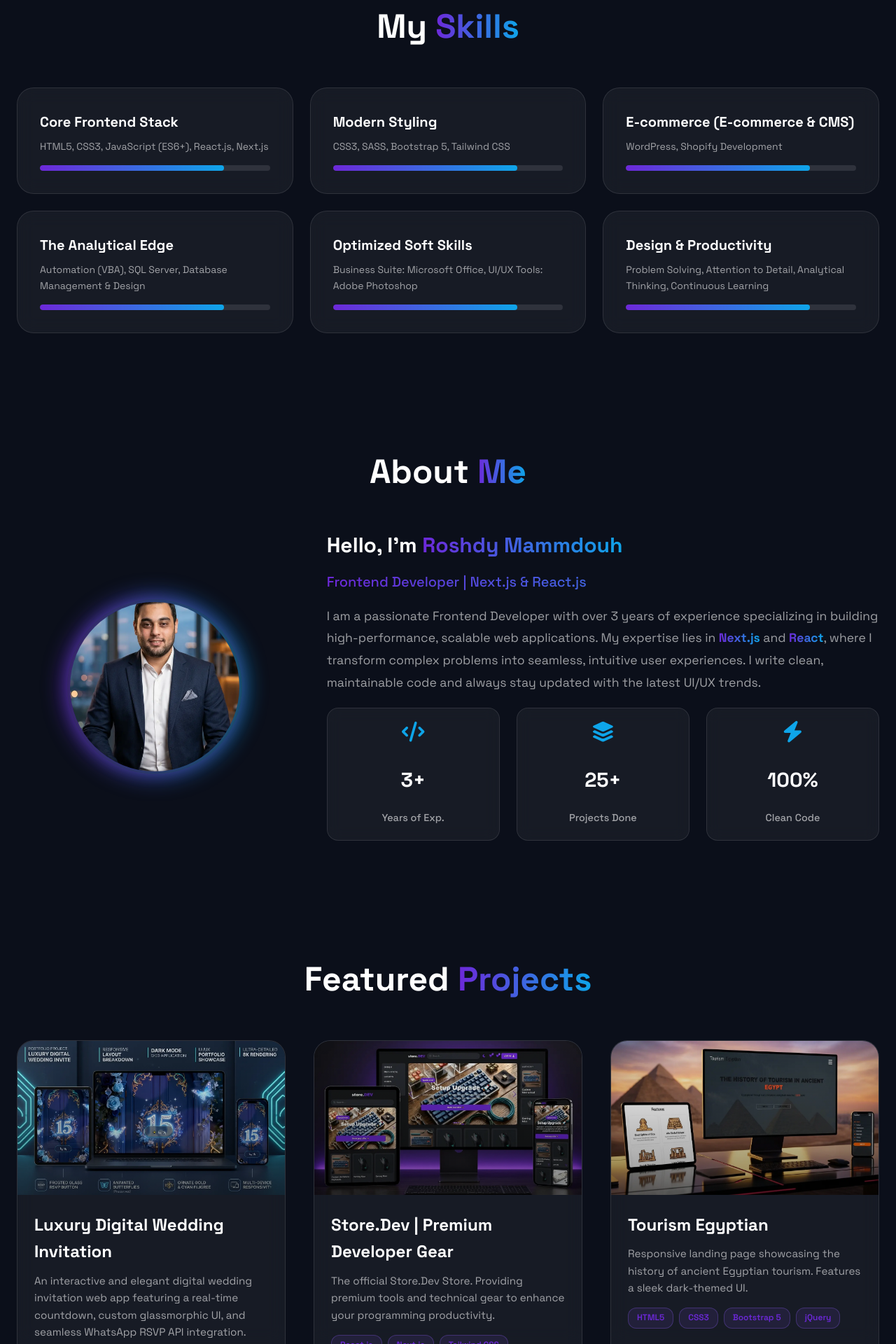
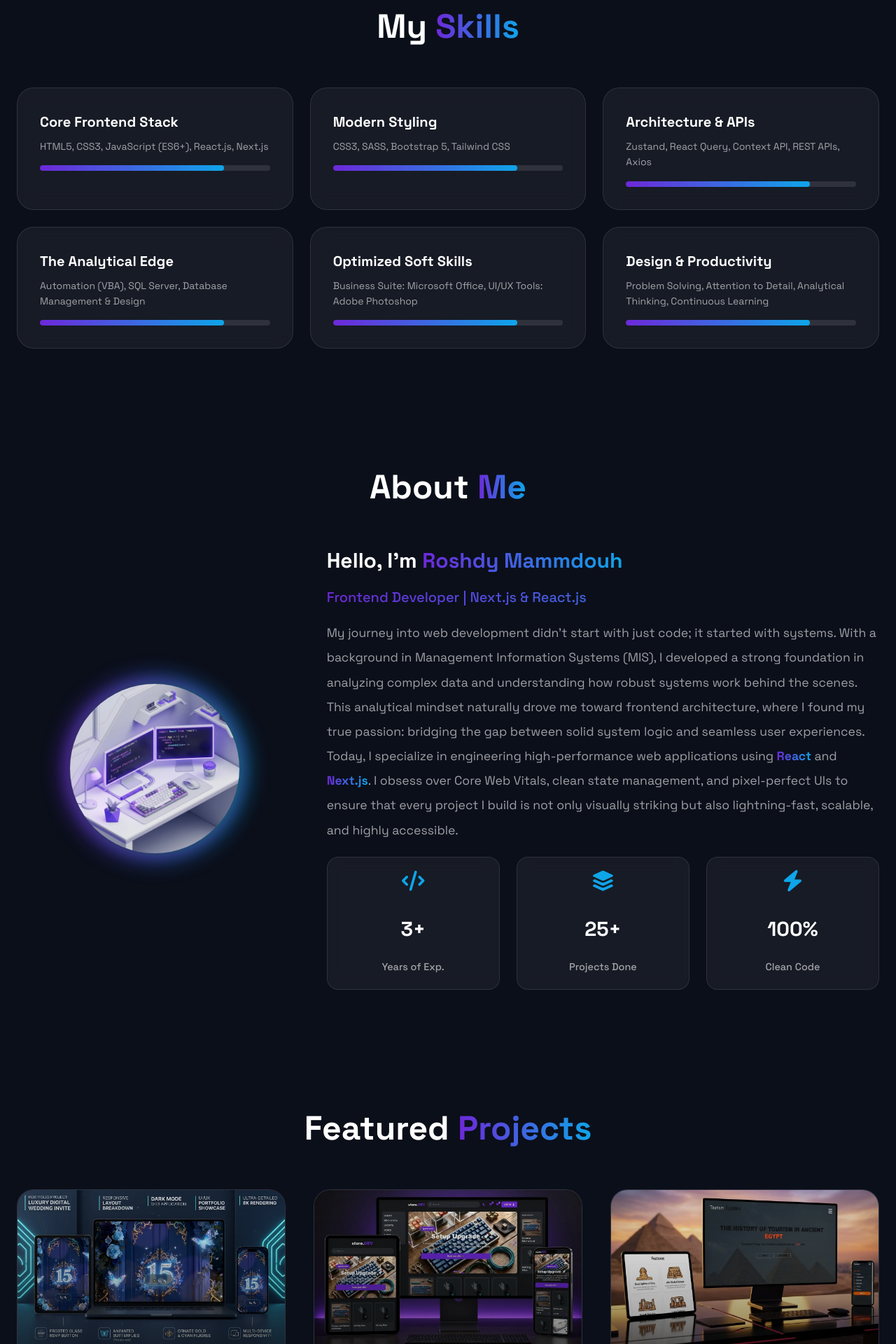
Before and after one commit to Roshdy0/portfolio, a Next.js app: page / in a window 1280 px wide. Shown: the part 880-2800 px from the top of the page at 70% size. Built offline with nearby package versions, Linux system fonts and the light colour scheme.

Commit message:
30/90/2026 05:00

```diff
--- a/app/component/About/About.tsx
+++ b/app/component/About/About.tsx
@@ -14,7 +14,7 @@ const About = () => {
 					<div className="about-image-wrapper lg:w-1/3 flex justify-center">
 						<div className="avatar-container">
 							<Image
-								src="/images/my-image.webp"
+								src="/images/About.webp"
 								alt="Roshdy_Mammdouh_Frontend_React_NextJS"
 								placeholder="blur"
 								blurDataURL="data:..."
@@ -33,9 +33,13 @@ const About = () => {
 						<h4 className="text-xl gradient-text font-medium">Frontend Developer | Next.js & React.js</h4>
 
 						<p className="bio-text">
-							I am a passionate Frontend Developer with over 3 years of experience specializing in building high-performance, scalable web applications. My expertise lies in{" "}
-							<strong className="gradient-text">Next.js</strong> and <strong className="gradient-text">React</strong>, where I transform complex problems into seamless, intuitive user
-							experiences. I write clean, maintainable code and always stay updated with the latest UI/UX trends.
+							My journey into web development didn't start with just code; it started with systems. With a background in Management Information Systems (MIS), I developed a strong
+							foundation in analyzing complex data and understanding how robust systems work behind the scenes. This analytical mindset naturally drove me toward frontend architecture,
+							where I found my true passion: bridging the gap between solid system logic and seamless user experiences.
+							<br />
+							Today, I specialize in engineering high-performance web applications using <strong className="gradient-text">React</strong> and{" "}
+							<strong className="gradient-text">Next.js</strong>. I obsess over Core Web Vitals, clean state management, and pixel-perfect UIs to ensure that every project I build is not
+							only visually striking but also lightning-fast, scalable, and highly accessible.
 						</p>
 
 						<div className="stats-grid grid grid-cols-1 sm:grid-cols-3 gap-6">
--- a/app/component/About/about.css
+++ b/app/component/About/about.css
@@ -74,10 +74,10 @@
 }
 
 .bio-text {
+	line-height: 2;
+	font-size: 1.1rem;
+	margin-bottom: 20px;
 	color: var(--text-muted);
-	font-size: 1.1rem;
-	line-height: 1.8;
-	margin-bottom: 20px;
 }
 
 .stat-card {
--- a/app/component/Contact/contact.css
+++ b/app/component/Contact/contact.css
@@ -1,8 +1,7 @@
 .contact {
 	background-color: var(--bg-main);
-}
 
-.contact .card {
+	.card {
 		gap: 20px;
 		display: flex;
 		padding: 20px;
@@ -12,50 +11,49 @@
 		align-items: center;
 		background: var(--bg-card);
 		border: 1px solid var(--glass-border);
-}
 
-.contact .card:hover {
+		&:hover {
 			border-color: var(--neon-blue);
 			transform: translateX(10px);
 		}
 
-.contact .card .info-icon {
+		.info-icon {
 			font-size: 1.5rem;
 			color: var(--neon-purple);
 		}
 
-.contact .card h4 {
+		h4 {
 			color: var(--text-main);
 			font-weight: 700;
 		}
 
-.contact .card p {
+		p {
 			color: var(--text-muted);
 		}
+	}
+}
 
-/* Social Buttons */
 .social-btn {
 	width: 50px;
 	height: 50px;
+	display: flex;
+	transition: 0.3s;
+	border-radius: 50%;
+	align-items: center;
+	text-decoration: none;
+	justify-content: center;
+	color: var(--neon-purple);
 	background: var(--bg-card);
 	border: 1px solid var(--glass-border);
-	border-radius: 50%;
-	display: flex;
-	align-items: center;
-	justify-content: center;
-	color: var(--text-main);
-	transition: 0.3s;
-	text-decoration: none;
+
+	&:hover {
+		color: white;
+		transform: translateY(-5px);
+		box-shadow: var(--purple-glow);
+		background: var(--main-gradient);
+	}
 }
 
-.social-btn:hover {
-	background: var(--main-gradient);
-	color: white;
-	box-shadow: var(--purple-glow);
-	transform: translateY(-5px);
-}
-
-/* Form Styling */
 .contact-form {
 	background: var(--bg-card);
 	padding: 40px;
--- a/app/component/Projects/Projects.tsx
+++ b/app/component/Projects/Projects.tsx
@@ -41,7 +41,7 @@ const Projects = () => {
 			tech: ["HTML5", "CSS3", "jQuery", "Owl Carousel"],
 		},
 		{
-			title: "pro admin dashboard",
+			title: "Pro Admin Dashboard",
 			description: "Professional Admin Dashboard featuring a modern Glassmorphism UI and interactive Chart.js analytics. Built with clean HTML5/CSS3 architecture, fully responsive.",
 			image: "/images/Projects/Dashboard.webp",
 			github: "https://github.com/Roshdy0/pro-admin-dashboard",
--- a/app/component/Projects/projects.css
+++ b/app/component/Projects/projects.css
@@ -44,7 +44,7 @@
 .img-overlay {
 	position: absolute;
 	inset: 0;
-    background: linear-gradient(to bottom, transparent, rgba(0,0,0,0.7));
+	background: linear-gradient(to bottom, transparent, rgba(0, 0, 0, 0.7));
 	z-index: 1;
 	opacity: 0.6;
 }
@@ -96,9 +96,9 @@
 }
 
 .project-content p {
+	line-height: 1.2;
+	font-size: 1.2rem;
 	color: var(--text-muted);
-    font-size: 0.95rem;
-    line-height: 1.6;
 }
 
 .tech-tags {
--- a/app/component/Skills/Skills.tsx
+++ b/app/component/Skills/Skills.tsx
@@ -6,7 +6,7 @@ const Skills = () => {
 	const skills = [
 		{ name: "Core Frontend Stack", level: "Advanced", lan: "HTML5, CSS3, JavaScript (ES6+), React.js, Next.js" },
 		{ name: "Modern Styling", level: "Advanced", lan: "CSS3, SASS, Bootstrap 5, Tailwind CSS" },
-		{ name: "E-commerce (E-commerce & CMS)", level: "Intermediate", lan: "WordPress, Shopify Development" },
+		{ name: "Architecture & APIs", level: "Intermediate", lan: "Zustand, React Query, Context API, REST APIs, Axios" },
 		{ name: "The Analytical Edge", level: "Advanced", lan: "Automation (VBA), SQL Server, Database Management & Design" },
 		{ name: "Optimized Soft Skills", level: "Advanced", lan: "Business Suite: Microsoft Office, UI/UX Tools: Adobe Photoshop" },
 		{ name: "Design & Productivity ", level: "Advanced", lan: "Problem Solving, Attention to Detail, Analytical Thinking, Continuous Learning" },
--- a/app/component/hero/hero.tsx
+++ b/app/component/hero/hero.tsx
@@ -12,8 +12,7 @@ const Hero = () => {
 						I'm <span className="gradient-text">Roshdy Mammdouh</span>
 					</h1>
 					<p className="hero-description mx-auto max-w-lg md:mx-0">
-						Performance-driven Frontend Developer with 3+ years of experience specializing in React.js, Next.js, TypeScript, and Tailwind CSS. Proven track record in building secure,
-						scalable, and responsive web applications with a strong focus on optimizing Core Web Vitals (LCP, TBT, SEO) to deliver seamless UI/UX and maximum performance.
+						Performance-driven Frontend Developer with 3+ years of experience specializing in React.js, Next.js (App Router), TypeScript, and Tailwind CSS. Proven track record in architecting fast, scalable web applications with a strong focus on optimizing Core Web Vitals (LCP, TBT, CLS), implementing modern state management, and delivering maximum performance with seamless UI/UX.
 					</p>
 
 					<div className="hero-btns mt-10 flex flex-wrap justify-center gap-6 md:justify-start">
```
Also changed, not shown: public/images/About.webp (added). Lines whose indentation alone changed are shown as unchanged.
